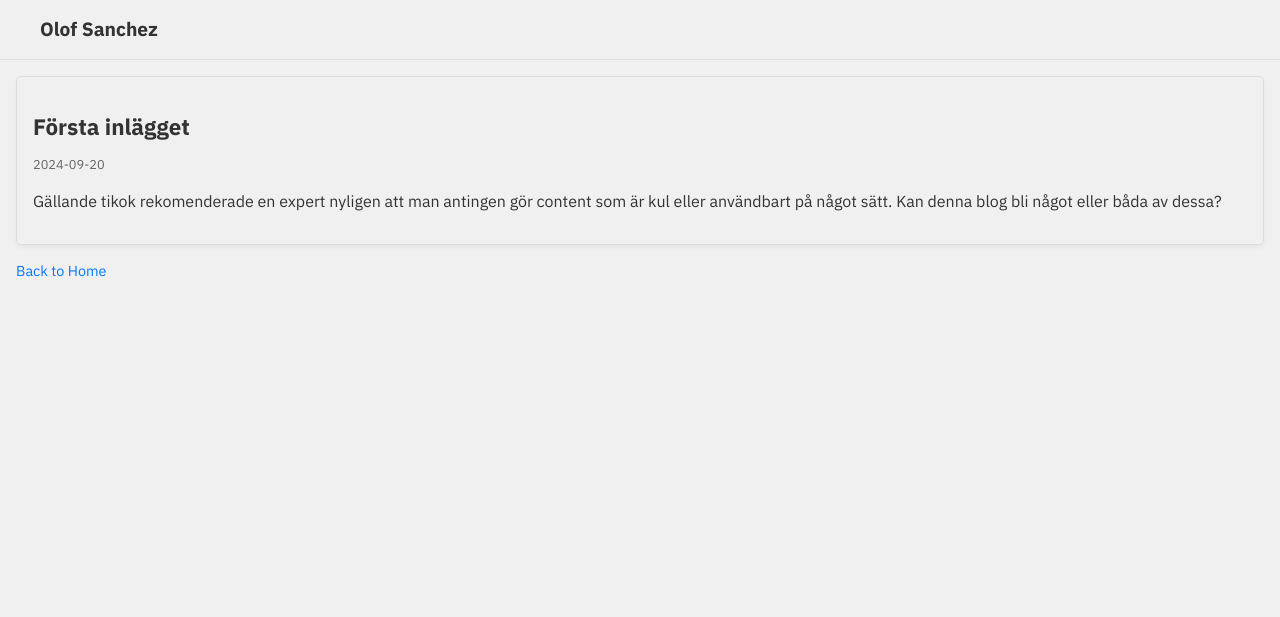
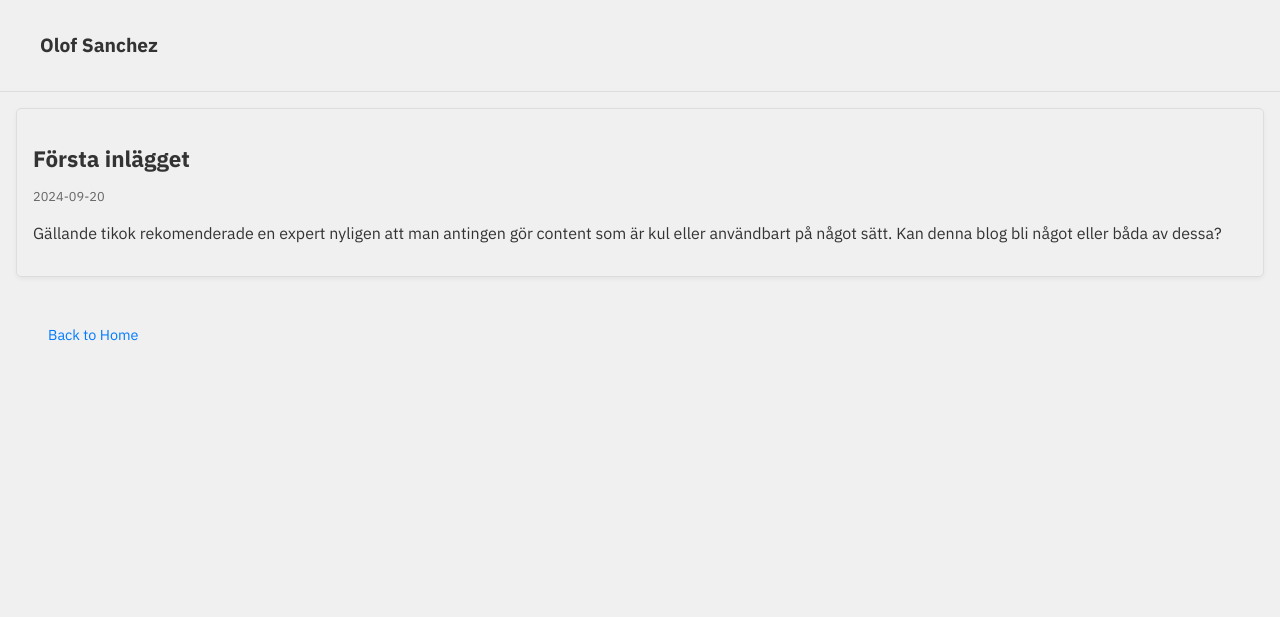
Before and after one commit to Ollello/ollello.github.io, a Flask app: page /post/second-post in a window 1280 px wide. Shown: the top 617 px of the page. Run offline with Flask 3, Linux system fonts and the light colour scheme.

```diff
--- a/static/css/style.css
+++ b/static/css/style.css
@@ -13,7 +13,7 @@ body {
 
 header {
     color: #333;
-    padding: 1rem;
+    padding: 2rem;
     border-bottom: 1px solid #ddd;
 }
 
@@ -89,6 +89,7 @@ h1, h2 {
 .back-link {
     display: inline-block;
     margin-top: 1rem;
+    padding: 2rem;
     color: #007bff;
     text-decoration: none;
     font-size: 0.9rem;
```
